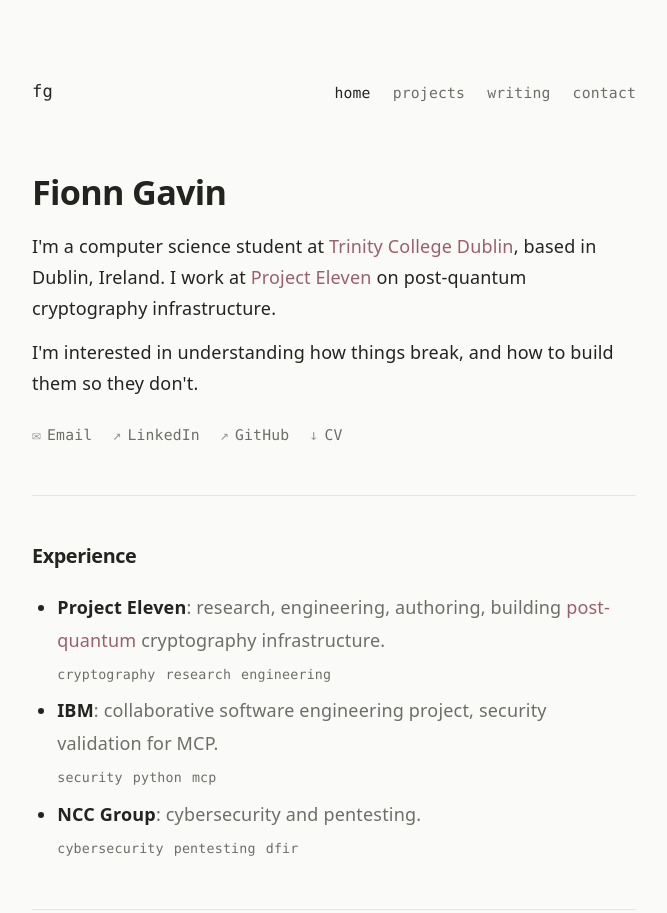
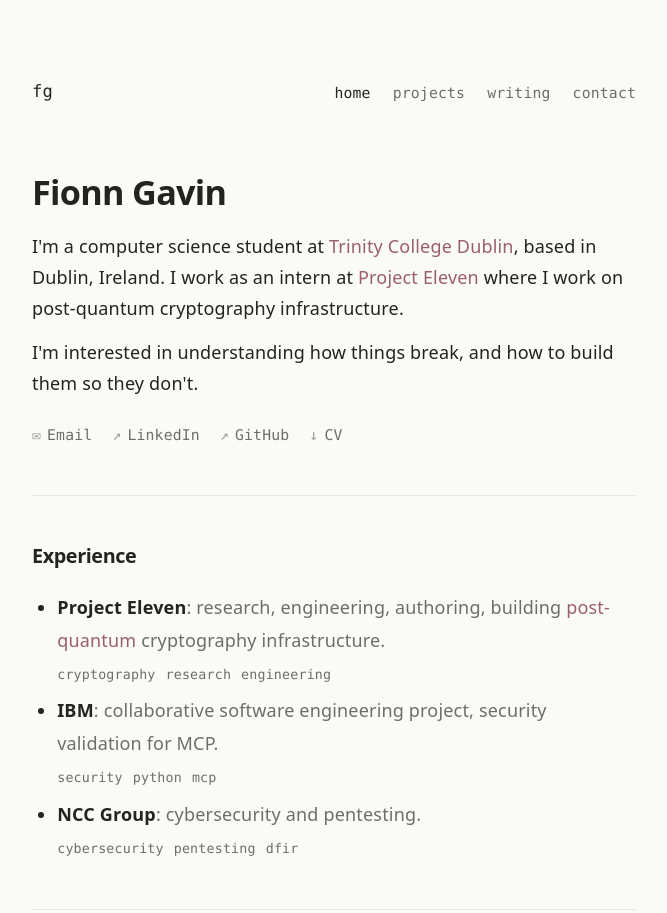
Before and after one commit to fionngavin48/fionngavin48.github.io, an Astro site: page / in a window 1280 px wide. Shown: the top 913 px of the page, without its empty margins (306-973 px from the left). Built offline with nearby package versions, Linux system fonts and the light colour scheme; Astro itself is replaced by a stand-in of ours.

Commit message:
Update home page internship copy

```diff
--- a/src/pages/index.astro
+++ b/src/pages/index.astro
@@ -19,9 +19,9 @@
     <p>
       I'm a computer science student at
       <a class="content-link" href="https://www.tcd.ie/" target="_blank" rel="noopener noreferrer">Trinity College Dublin</a>,
-      based in Dublin, Ireland. I work at
+      based in Dublin, Ireland. I work as an intern at
       <a class="content-link" href="https://www.projecteleven.com" target="_blank" rel="noopener noreferrer">Project&nbsp;Eleven</a>
-      on post-quantum cryptography infrastructure.
+      where I work on post-quantum cryptography infrastructure.
     </p>
     <p>
       I'm interested in understanding how things break, and how to build them so they don't.
```
